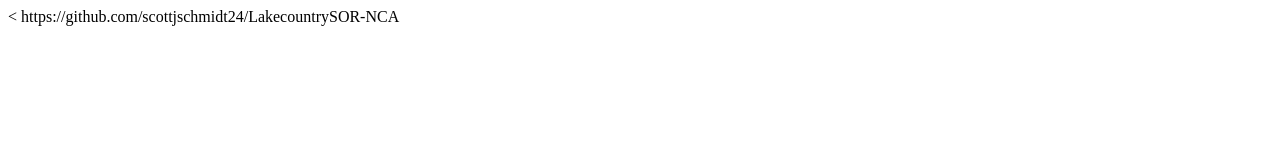
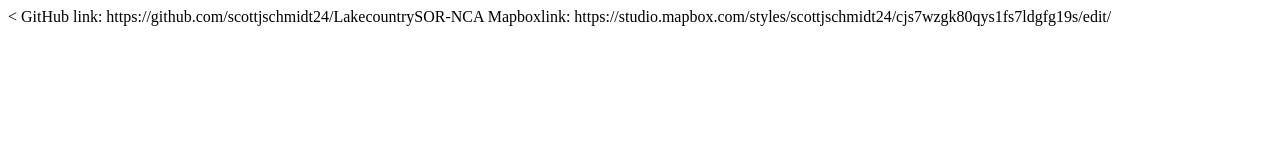
Before and after one commit to scottjschmidt24/LakecountrySOR-NCA, a plain HTML site: page index.html in a window 1280 px wide. Drawn offline with Linux system fonts and the light colour scheme.

Commit message:
Add files via upload

```diff
--- a/index.html
+++ b/index.html
@@ -5,6 +5,8 @@
     <title></title>
   </head>
   <body>
-    https://github.com/scottjschmidt24/LakecountrySOR-NCA
+  GitHub link:  https://github.com/scottjschmidt24/LakecountrySOR-NCA
+
+  Mapboxlink:  https://studio.mapbox.com/styles/scottjschmidt24/cjs7wzgk80qys1fs7ldgfg19s/edit/
   </body>
 </html>
```
